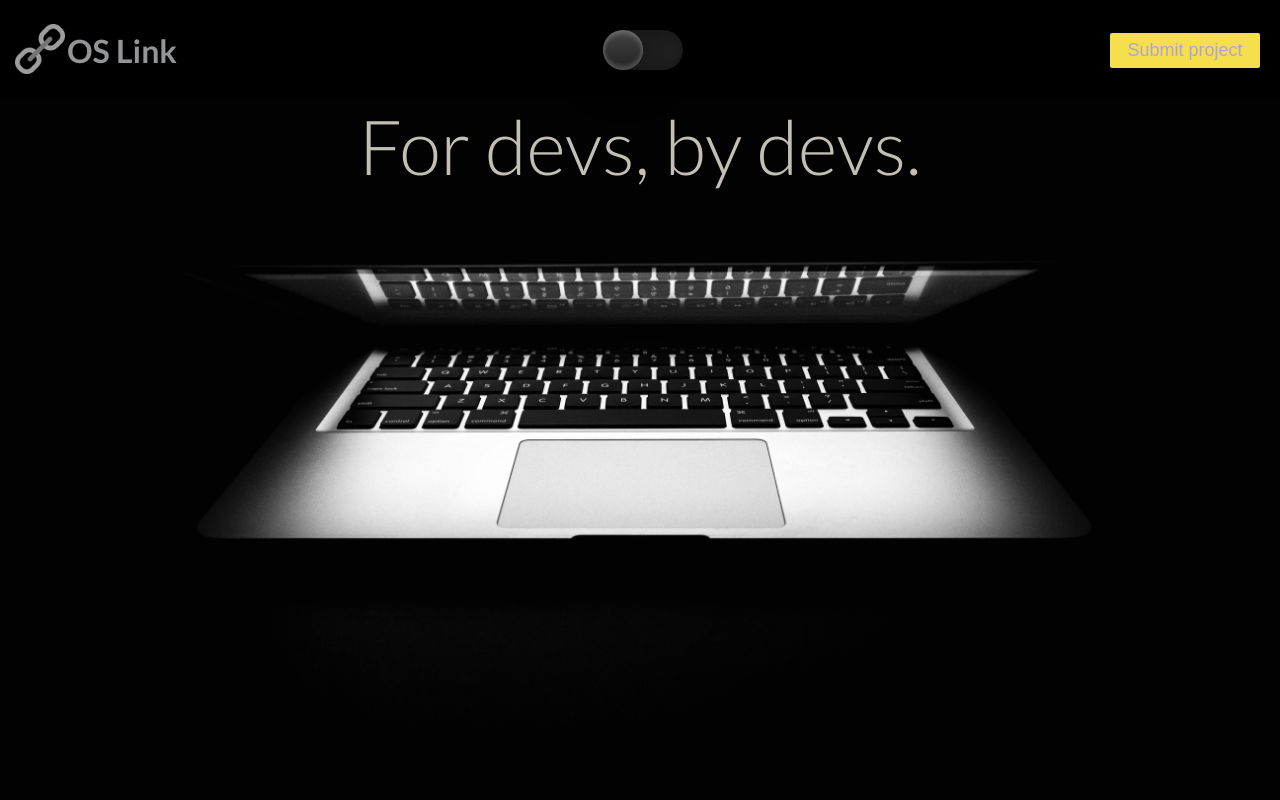
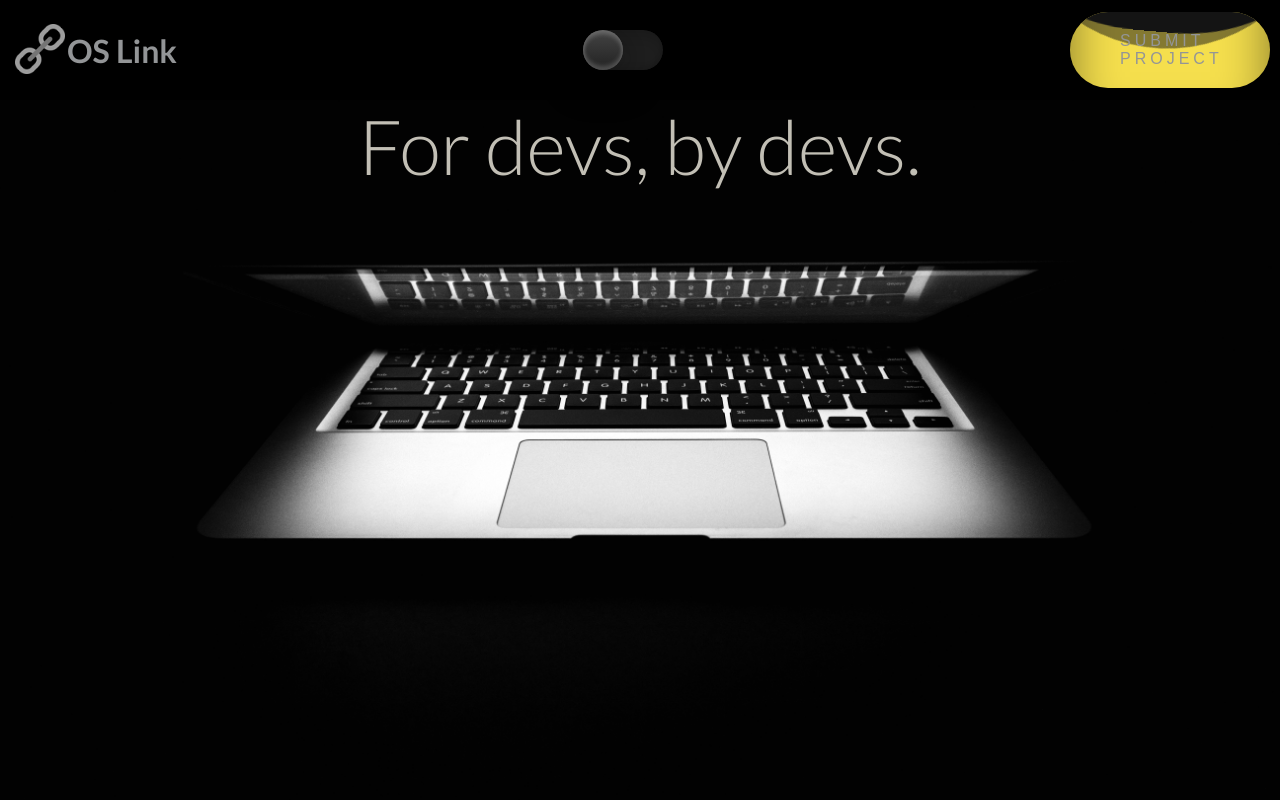
Before and after one commit to MaximeKirch/osLink, a React (Create React App) app: page /asso in a window 1280 px wide. Shown: the top 800 px of the page. Built offline with nearby package versions, Linux system fonts and the light colour scheme; no server answers.

Commit message:
submit button

```diff
--- a/src/App.css
+++ b/src/App.css
@@ -1337,6 +1337,10 @@ border-radius: 5px;
   margin-bottom: 20px;
 }
 
+.lastFooter a{
+  color: var(--ultimate-Gray);
+}
+
 .footerList{
   list-style: none;
   text-align: left;
@@ -1383,3 +1387,78 @@ i{
 }
 
 /* Project Button 2 */
+#aprojectButton2Cont{
+  padding-right: 10px;
+}
+
+
+#aprojectButton2 {
+  position: relative;
+  padding: 20px 50px;
+  display: block;
+  text-decoration: none;
+  text-transform: uppercase;
+  width: 100px;
+  overflow: hidden;
+  border-radius: 40px;
+}
+
+#aprojectButton2 span {
+  position: relative;
+  color: var(--ultimate-Gray);
+  font-size: 1rem;
+  text-align: center;
+  font-family: Arial;
+  letter-spacing: 4px;
+  z-index: 1;
+}
+
+#aprojectButton2 .liquid {
+  position: absolute;
+  top: -80px;
+  left: 0;
+  width: 200px;
+  height: 200px;
+  background: var(--illuminating);
+  box-shadow: inset 0 0 50px rgba(0, 0, 0, .5);
+  transition: .5s;
+}
+
+#aprojectButton2 .liquid::after,
+#aprojectButton2 .liquid::before {
+  content: '';
+  width: 200%;
+  height: 200%;
+  position: absolute;
+  top: 0;
+  left: 50%;
+  transform: translate(-50%, -75%);
+  background: #000;
+}
+
+#aprojectButton2 .liquid::before {
+
+  border-radius: 45%;
+  background: rgba(20, 20, 20, 1);
+  animation: animate 5s linear infinite;
+}
+
+#aprojectButton2 .liquid::after {
+
+  border-radius: 40%;
+  background: rgba(20, 20, 20, .5);
+  animation: animate 10s linear infinite;
+}
+
+#aprojectButton2:hover .liquid{
+  top: -120px;
+}
+
+@keyframes animate {
+  0% {
+    transform: translate(-50%, -75%) rotate(0deg);
+  }
+  100% {
+    transform: translate(-50%, -75%) rotate(360deg);
+  }
+}
--- a/src/components/Nav.js
+++ b/src/components/Nav.js
@@ -1,6 +1,6 @@
 import React from 'react'
 import logo from '../assets/connection.png'
-import ProjectButton from './ProjectButton'
+import ProjectButton2 from './ProjectButton2'
 import '../App.css'
 import { NavLink } from 'react-router-dom'
 import Compotest from './Compotest'
@@ -25,7 +25,7 @@ function Nav() {
 
              <Dlbutton />
 
-        <ProjectButton />
+        <ProjectButton2 />
 
         </div>
 
--- a/src/components/ProjectButton2.js
+++ b/src/components/ProjectButton2.js
@@ -1,4 +1,4 @@
-/* import React, {useState} from 'react'
+import React, {useState} from 'react'
 import '../App.css'
 import Modal from './Modal'
 
@@ -17,11 +17,12 @@ return isOpen ? (
         <button id="close" onClick= {() => setIsOpen(false)}>Close X</button>
         </>
 ) : (
-
-        <a className="projectButton2" href="#">
+        <div id="aprojectButton2Cont">
+        <a id="aprojectButton2" href="#">
         <span id="projectButton2" onClick = {() => setIsOpen(true)}>Submit Project</span>
         <div class="liquid"></div>
         </a>
+        </div>
 
 
 )
@@ -32,4 +33,4 @@ return isOpen ? (
 
 
 
-export default ProjectButton2 */
+export default ProjectButton2
--- a/src/index.css
+++ b/src/index.css
@@ -14,7 +14,9 @@
 
 body {
   margin: 0;
-  background-color: var(--white);
+  padding: 0;
+  box-sizing: border-box;
+
 }
 
 
```
